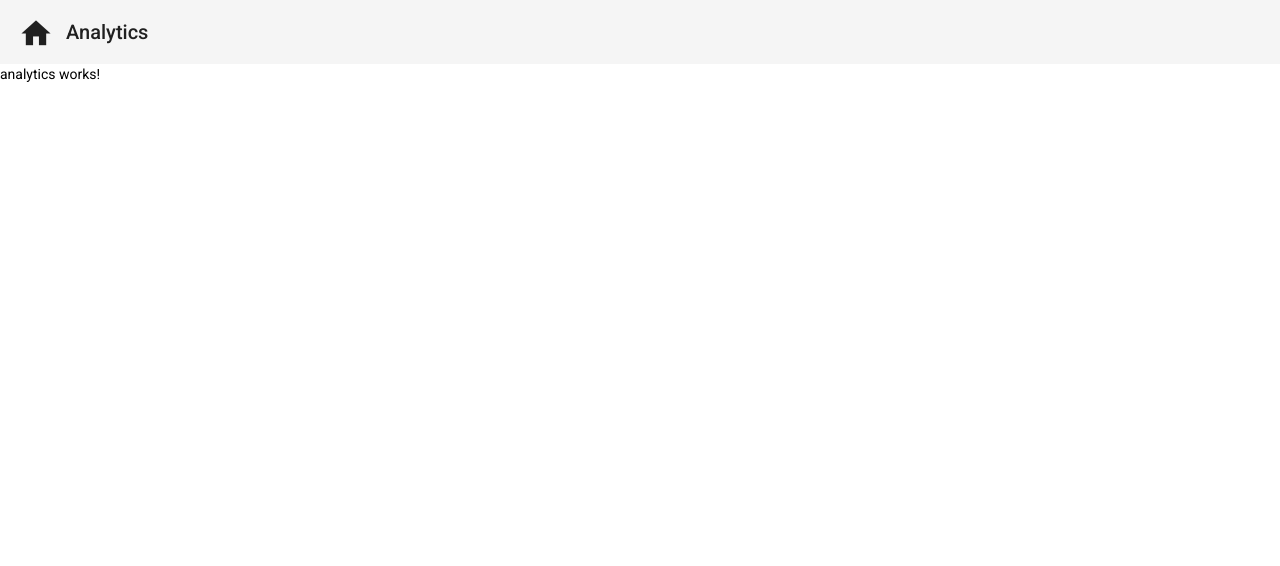
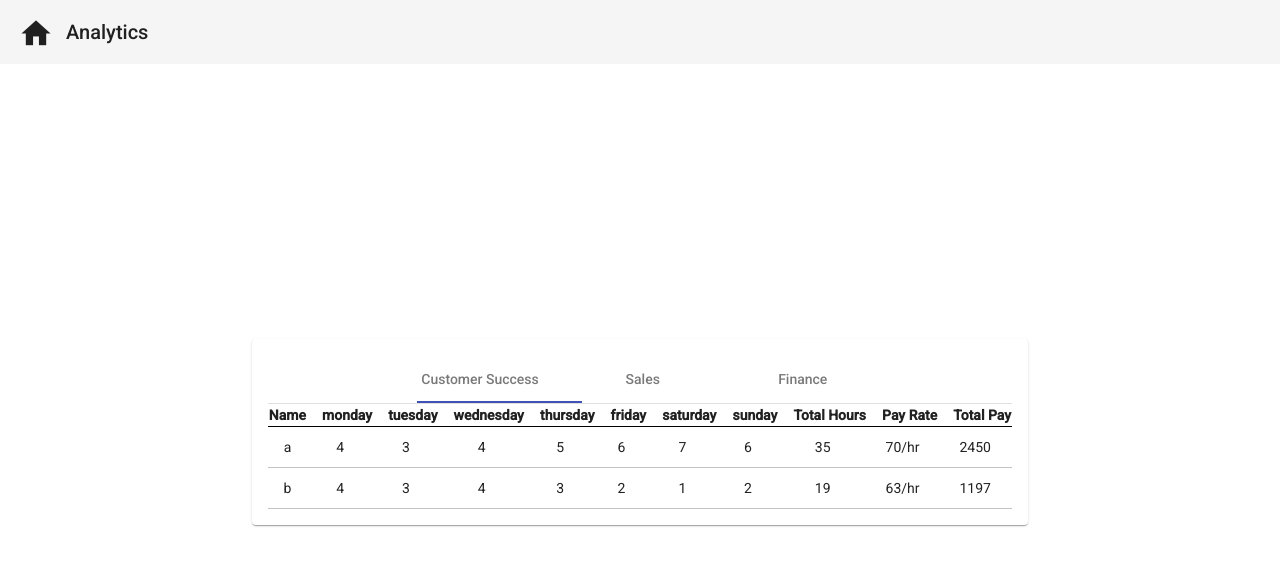
Before and after one commit to GideonJonesMTECH/TimeSheetAngular, an Angular app: page /analytics in a window 1280 px wide. Shown: the top 566 px of the page. Built offline with nearby package versions, Linux system fonts and the light colour scheme.

Commit message:
Completed Unit 9

```diff
--- a/src/app/components/analytics-table/analytics-table.component.html
+++ b/src/app/components/analytics-table/analytics-table.component.html
@@ -1 +1,21 @@
-<p>analytics-table works!</p>
+<div>
+  <table>
+    <thead>
+      <th>Name</th>
+      <th *ngFor="let day of weekdays">{{ day }}</th>
+      <th>Total Hours</th>
+      <th>Pay Rate</th>
+      <th>Total Pay</th>
+    </thead>
+
+    <tbody>
+      <tr *ngFor="let employee of employees; let i = index">
+        <td>{{ employee.name }}</td>
+        <td *ngFor="let day of weekdays">{{ employee[day] }}</td>
+        <td class="total-cell">{{ getTotalHours(employee) }}</td>
+        <td>{{ employee.payRate }}/hr</td>
+        <td>{{ employee.payRate * getTotalHours(employee) }}</td>
+      </tr>
+    </tbody>
+  </table>
+</div>
--- a/src/app/components/analytics-table/analytics-table.component.ts
+++ b/src/app/components/analytics-table/analytics-table.component.ts
@@ -1,15 +1,97 @@
-import { Component, OnInit } from '@angular/core';
+import { Component, Input, OnInit } from '@angular/core';
+import { Employee } from 'src/app/interfaces/employee';
 
 @Component({
   selector: 'app-analytics-table',
   templateUrl: './analytics-table.component.html',
-  styleUrls: ['./analytics-table.component.scss']
+  styleUrls: ['./analytics-table.component.scss'],
 })
 export class AnalyticsTableComponent implements OnInit {
+  @Input()
+  departmentId: string;
 
-  constructor() { }
+  weekdays: string[] = [
+    'monday',
+    'tuesday',
+    'wednesday',
+    'thursday',
+    'friday',
+    'saturday',
+    'sunday',
+  ];
+  employees: Employee[] = [];
+  employeeData: Employee[] = [
+    {
+      departmentId: '1',
+      friday: 6,
+      id: '1',
+      monday: 4,
+      name: 'a',
+      payRate: 70,
+      saturday: 7,
+      sunday: 6,
+      thursday: 5,
+      tuesday: 3,
+      wednesday: 4,
+    },
+    {
+      departmentId: '1',
+      friday: 2,
+      id: '2',
+      monday: 4,
+      name: 'b',
+      payRate: 63,
+      saturday: 1,
+      sunday: 2,
+      thursday: 3,
+      tuesday: 3,
+      wednesday: 4,
+    },
+    {
+      departmentId: '2',
+      friday: 9,
+      id: '3',
+      monday: 8,
+      name: 'c',
+      payRate: 76,
+      saturday: 7,
+      sunday: 5,
+      thursday: 4,
+      tuesday: 7,
+      wednesday: 5,
+    },
+    {
+      departmentId: '3',
+      friday: 2,
+      id: '4',
+      monday: 3,
+      name: 'd',
+      payRate: 56,
+      saturday: 3,
+      sunday: 2,
+      thursday: 0,
+      tuesday: 4,
+      wednesday: 5,
+    },
+  ];
+
+  constructor() {}
 
   ngOnInit(): void {
+    this.employees = this.employeeData.filter(
+      (employee) => employee.departmentId === this.departmentId
+    );
   }
 
+  getTotalHours(employee: Employee): number {
+    return (
+      employee.monday +
+      employee.tuesday +
+      employee.wednesday +
+      employee.thursday +
+      employee.friday +
+      employee.saturday +
+      employee.sunday
+    );
+  }
 }
--- a/src/app/components/analytics/analytics.component.html
+++ b/src/app/components/analytics/analytics.component.html
@@ -1 +1,15 @@
-<p>analytics works!</p>
+<div class="main-container">
+  <mat-card>
+    <mat-tab-group mat-align-tabs="center">
+      <mat-tab label="Customer Success">
+        <app-analytics-table [departmentId]="'1'"></app-analytics-table>
+      </mat-tab>
+      <mat-tab label="Sales">
+        <app-analytics-table [departmentId]="'2'"></app-analytics-table>
+      </mat-tab>
+      <mat-tab label="Finance">
+        <app-analytics-table departmentId="3"></app-analytics-table>
+      </mat-tab>
+    </mat-tab-group>
+  </mat-card>
+</div>
--- a/src/app/components/analytics/analytics.component.scss
+++ b/src/app/components/analytics/analytics.component.scss
@@ -0,0 +1,3 @@
+mat-card {
+  margin: auto;
+}
--- a/src/app/components/analytics/analytics.component.ts
+++ b/src/app/components/analytics/analytics.component.ts
@@ -3,13 +3,10 @@
 @Component({
   selector: 'app-analytics',
   templateUrl: './analytics.component.html',
-  styleUrls: ['./analytics.component.scss']
+  styleUrls: ['./analytics.component.scss'],
 })
 export class AnalyticsComponent implements OnInit {
+  constructor() {}
 
-  constructor() { }
-
-  ngOnInit(): void {
-  }
-
+  ngOnInit(): void {}
 }
--- a/src/app/modules/material.module.ts
+++ b/src/app/modules/material.module.ts
@@ -8,6 +8,7 @@
 import { MatInputModule } from '@angular/material/input';
 import { MatFormFieldModule } from '@angular/material/form-field';
 import { FormsModule, ReactiveFormsModule } from '@angular/forms';
+import { MatTabsModule } from '@angular/material/tabs';
 
 @NgModule({
   declarations: [],
@@ -22,6 +23,7 @@
     MatFormFieldModule,
     ReactiveFormsModule,
     FormsModule,
+    MatTabsModule,
   ],
   exports: [
     MatToolbarModule,
@@ -33,6 +35,7 @@
     MatFormFieldModule,
     ReactiveFormsModule,
     FormsModule,
+    MatTabsModule,
   ],
 })
 export class MaterialModule {}
```
